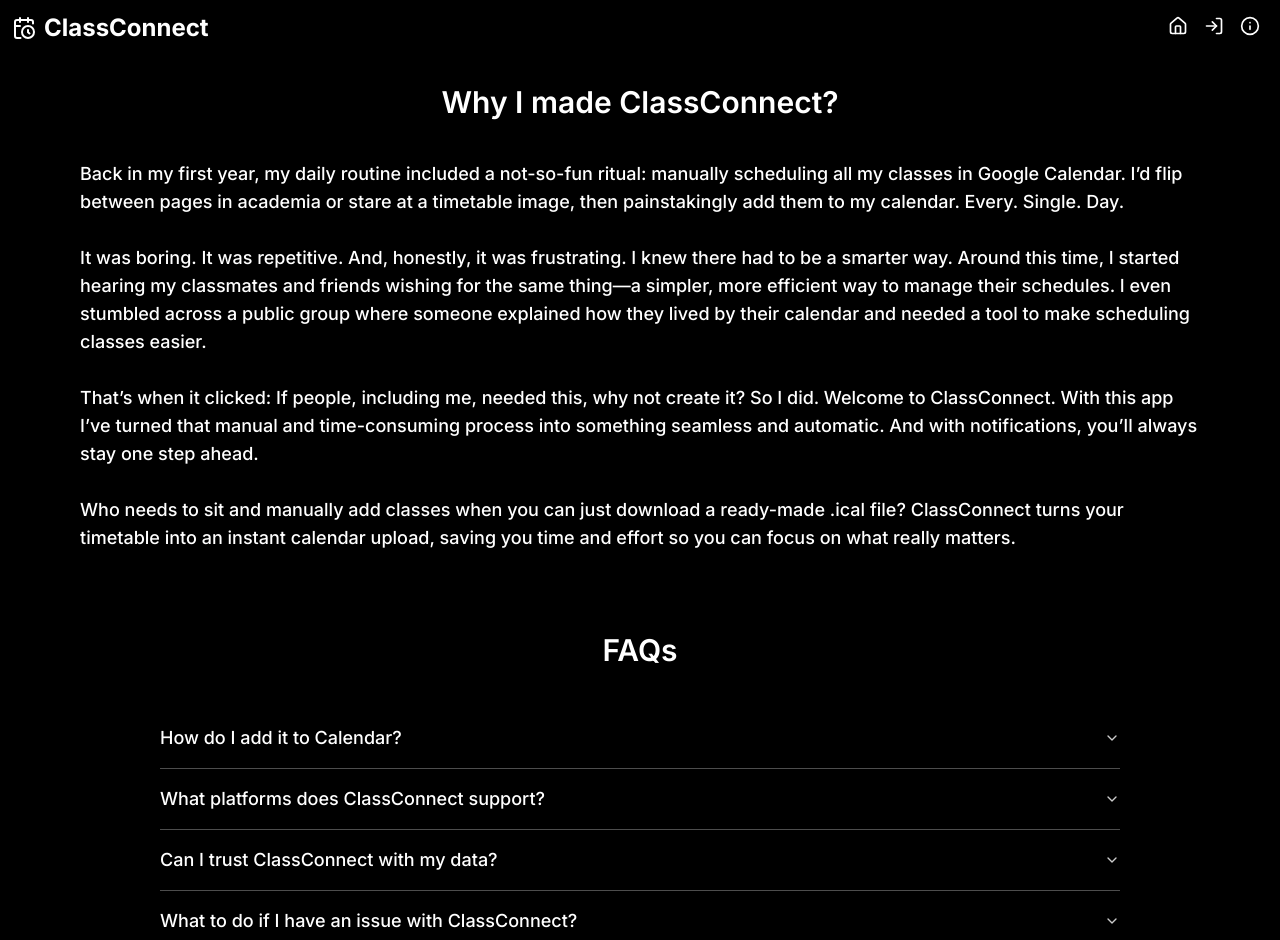
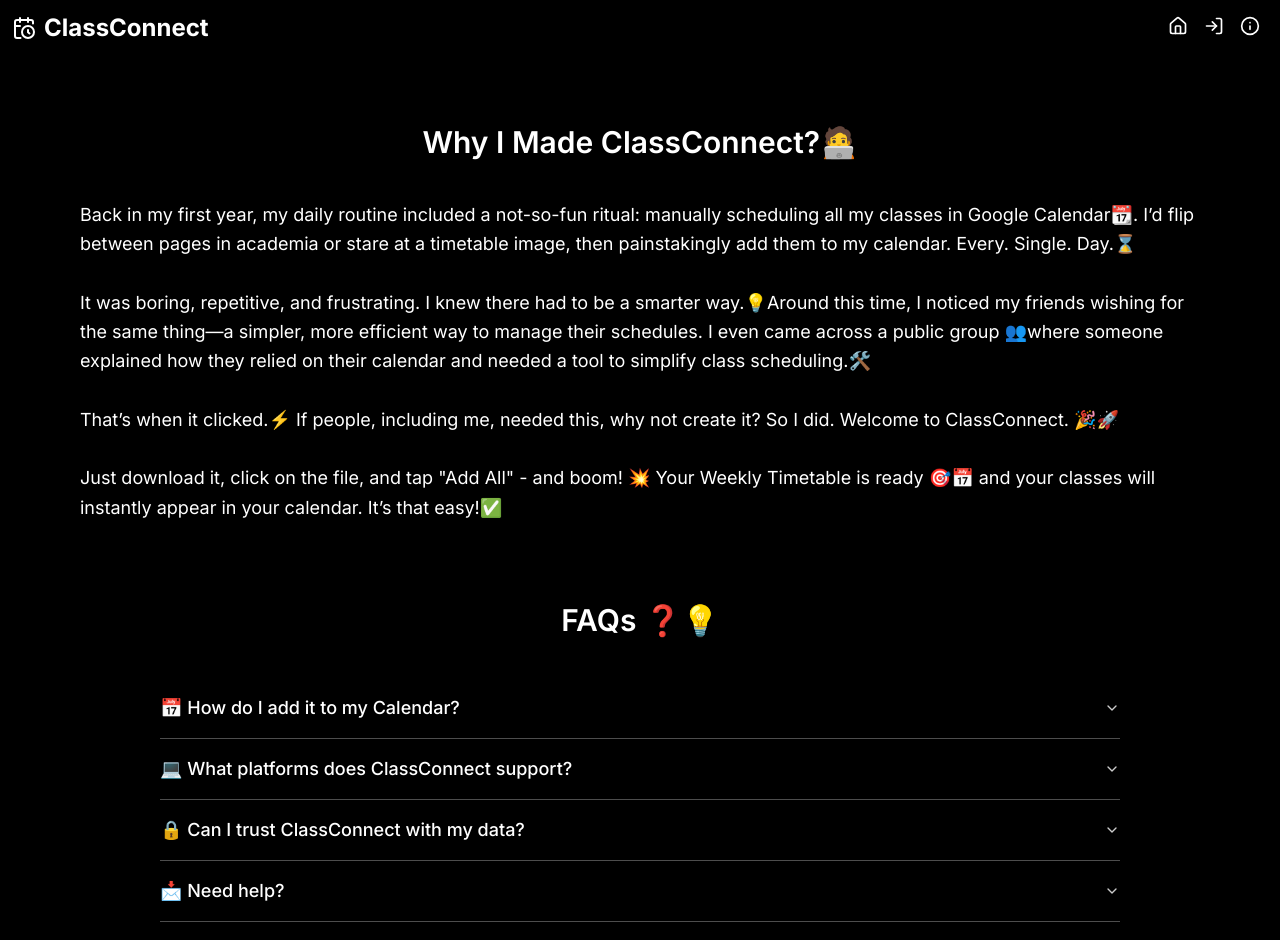
Before and after one commit to meyyappan055/ClassConnect, a React (Vite) app in the folder app/frontend/: page /about in a window 1280 px wide. Shown: the top 940 px of the page. Built offline with nearby package versions, Linux system fonts and the light colour scheme.

Commit message:
feat : about page

```diff
--- a/app/frontend/src/components/LoginForm.jsx
+++ b/app/frontend/src/components/LoginForm.jsx
@@ -97,7 +97,7 @@ export function LoginForm({ className, ...props }) {
     <div className={cn("flex flex-col gap-6", className)} {...props}>
       <Card>
         <CardHeader>
-          <CardTitle className="text-3xl pb-1 font-inter font-medium">Login</CardTitle>
+          <CardTitle className="text-3xl pb-1 font-inter font-semibold ">Login</CardTitle>
           <CardDescription className="font-semibold">
             Enter your SRM Mail ID and Password
           </CardDescription>
--- a/app/frontend/src/pages/About.jsx
+++ b/app/frontend/src/pages/About.jsx
@@ -6,85 +6,94 @@ import {
   AccordionTrigger,
 } from "@/components/ui/accordion"
 
-
 const About = () => {
   return (
     <div>
-      <div className='font-inter font-semibold text-3xl text-center mt-10'>
-        Why I made ClassConnect?
+      <div className='font-inter font-semibold text-3xl text-center mt-20'>
+        Why I Made ClassConnect?🧑‍💻
       </div>
-      <div className='font-inter font-medium text-lg mt-10 ml-20 mr-20'>
-        Back in my first year, my daily routine included a not-so-fun ritual: manually scheduling all my classes in Google Calendar. I’d flip between pages in academia or stare at a timetable image, then painstakingly add them to my calendar. Every. Single. Day.
-          <br />
-          <br />
-        It was boring. It was repetitive. And, honestly, it was frustrating. I knew there had to be a smarter way. Around this time, I started hearing my classmates and friends wishing for the same thing—a simpler, more efficient way to manage their schedules. I even stumbled across a public group where someone explained how they lived by their calendar and needed a tool to make scheduling classes easier.
+      <div className='font-inter font-normal text-lg mt-10 ml-8 mr-8 md:ml-20 md:mr-20 leading-relaxed'>
 
-        <br />
-        <br />
+        Back in my first year, my daily routine included a not-so-fun ritual: manually scheduling all my classes in Google Calendar📆.
+        I’d flip between pages in academia or stare at a timetable image, then painstakingly add them to my calendar. Every. Single. Day.⌛
 
-        That’s when it clicked: If people, including me, needed this, why not create it? So I did. Welcome to ClassConnect. With this app I’ve turned that manual and time-consuming process into something seamless and automatic. And with notifications, you’ll always stay one step ahead.
+        <br /><br />
 
-        <br />
-        <br />
-        Who needs to sit and manually add classes when you can just download a ready-made .ical file? ClassConnect turns your timetable into an instant calendar upload, saving you time and effort so you can focus on what really matters.
+        It was boring, repetitive, and frustrating. I knew there had to be a smarter way.💡Around this time, I noticed my friends wishing for the same thing—a simpler, more efficient way to manage their schedules.
+        I even came across a public group 👥where someone explained how they relied on their calendar and needed a tool to simplify class scheduling.🛠️
+
+        <br /><br />
+
+        That’s when it clicked.⚡ If people, including me, needed this, why not create it? So I did. Welcome to ClassConnect. 🎉🚀
+
+        <br /><br />
+
+        Just download it, click on the file, and tap "Add All" - and boom! 💥
+              Your Weekly Timetable is ready 🎯📅 and your classes will instantly appear in your calendar.
+              It’s that easy!✅
+
       </div>
 
-      <div className='mb-20'>
-        <div className='font-inter font-semibold text-3xl text-center mt-20 '>
-          FAQs
+      <div className=''>
+        <div className='font-inter font-semibold text-3xl text-center mt-20'>
+          FAQs ❓💡
         </div>
-          <div className='mx-40 mt-10 '>
+          <div className='mx-10 md:mx-40 mt-10'>
           <Accordion type="single" collapsible>
             <AccordionItem value="item-1">
-              <AccordionTrigger>How do I add it to Calendar?</AccordionTrigger>
+              <AccordionTrigger>📅 How do I add it to my Calendar?</AccordionTrigger>
               <AccordionContent>
-              On successful login, you will be redirected to the download page. Once your timetable is scraped and converted into an iCal file, you can download it and click on the file downloaded and select add all option to add all your classes to your calendar.
+                Click on download file, open it, and tap "Add All" - done!
               </AccordionContent>
             </AccordionItem>
           </Accordion>
 
           <Accordion type="single" collapsible>
-            <AccordionItem value="item-1">
-              <AccordionTrigger>What platforms does ClassConnect support?</AccordionTrigger>
+            <AccordionItem value="item-2">
+              <AccordionTrigger>💻 What platforms does ClassConnect support?</AccordionTrigger>
               <AccordionContent>
-              This .ics file format is widely supported across many calendar applications like Google Calendar, Apple Calendar and more.
+                Works with Google Calendar, Apple Calendar, Outlook, and more.
               </AccordionContent>
-          </AccordionItem>
+            </AccordionItem>
           </Accordion>
 
           <Accordion type="single" collapsible>
-            <AccordionItem value="item-1">
-              <AccordionTrigger>Can I trust ClassConnect with my data?</AccordionTrigger>
+            <AccordionItem value="item-3">
+              <AccordionTrigger>🔒 Can I trust ClassConnect with my data?</AccordionTrigger>
               <AccordionContent>
-              Absolutely! Your data is used only for logging in to Academia for scraping your classes and is never stored anywhere.
+                Yes! Your data is never stored—it's only used to fetch your timetable.
               </AccordionContent>
-          </AccordionItem>
+            </AccordionItem>
           </Accordion>
 
           <Accordion type="single" collapsible>
-            <AccordionItem value="item-1">
-              <AccordionTrigger>What to do if I have an issue with ClassConnect?</AccordionTrigger>
+            <AccordionItem value="item-4">
+              <AccordionTrigger>📩 Need help?</AccordionTrigger>
               <AccordionContent>
-              Please do contact me through mail : meyyappan055@gmail.com or through whatsapp : +91 8903042799
+                Reach out anytime!
+                <br />
+
+                Email: meyyappan055@gmail.com
+
+                <br />
+                WhatsApp: +91 8903042799
               </AccordionContent>
-          </AccordionItem>
+            </AccordionItem>
           </Accordion>
 
           <Accordion type="single" collapsible>
-            <AccordionItem value="item-1">
-              <AccordionTrigger>How does ClassConnect handle holidays or breaks?</AccordionTrigger>
+            <AccordionItem value="item-5">
+              <AccordionTrigger>🏖️ Does it handle holidays?</AccordionTrigger>
               <AccordionContent>
-                ClassConnect will automatically account for holidays or breaks if they are included in Academia's Calendar, ensuring your calendar stays accurate.
+                Yes! If your college updates Academia’s Calendar, ClassConnect will reflect it.
               </AccordionContent>
-          </AccordionItem>
+            </AccordionItem>
           </Accordion>
 
-          </div>
+        </div>
       </div>
-
     </div>
   )
 }
 
-
 export default About
--- a/app/frontend/src/pages/MainPage.jsx
+++ b/app/frontend/src/pages/MainPage.jsx
@@ -12,7 +12,7 @@ const MainPage = () => {
   return (
     <section >
         <div className='mt-28 flex font-inter font-bold text-3xl md:text-4-5xl justify-center items-center text-center'>
-          Welcome to ClassConnect
+          Welcome to ClassConnect 📅
         </div>
 
         <div className='md:max-w-3xl px-10 mx-auto mt-6 flex font-inter font-semibold text-base justify-center items-center text-center text-gray-300'>
```
Also changed, not shown: app/frontend/vercel.json (added), 1 other file (tests, documents, lock files or other folders).
